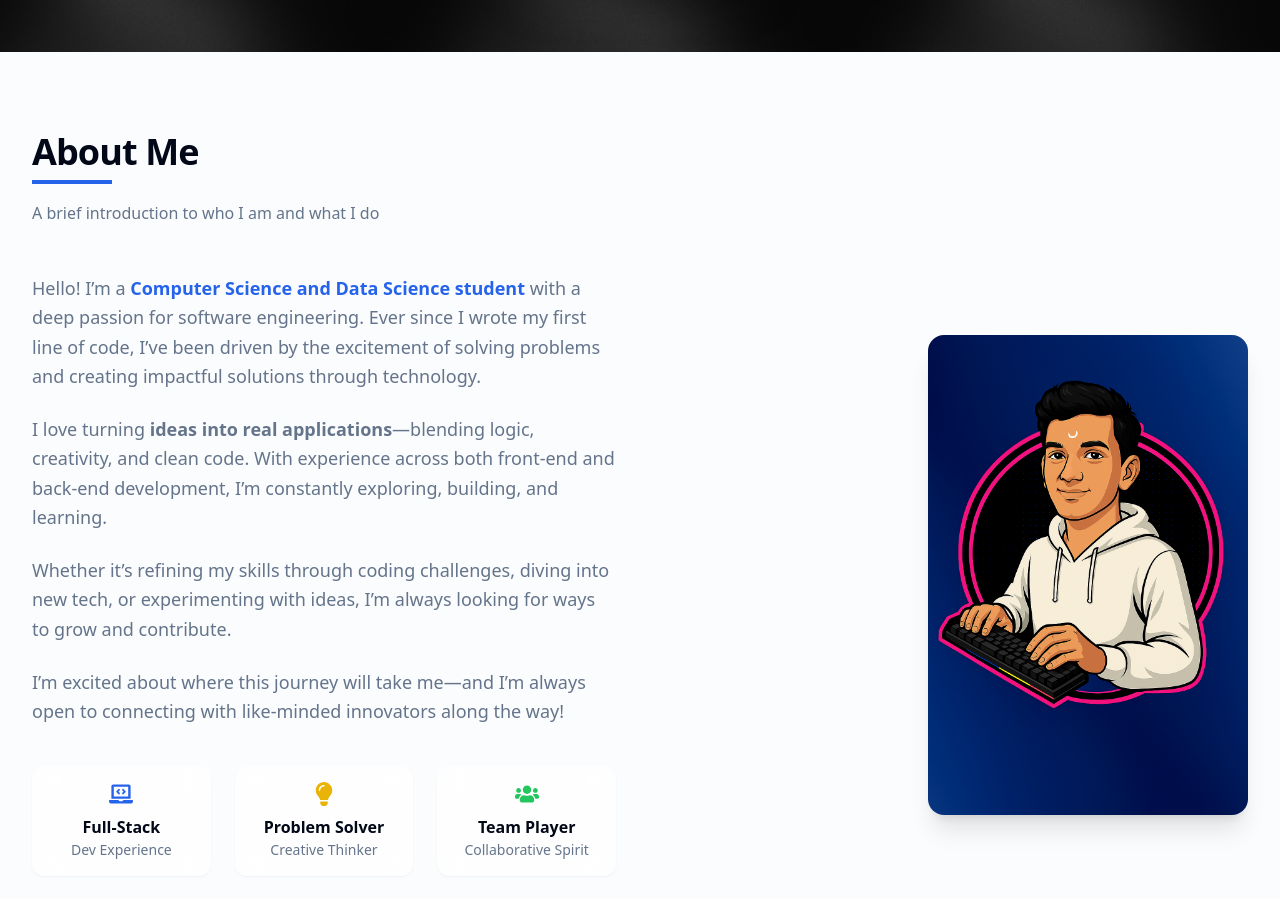
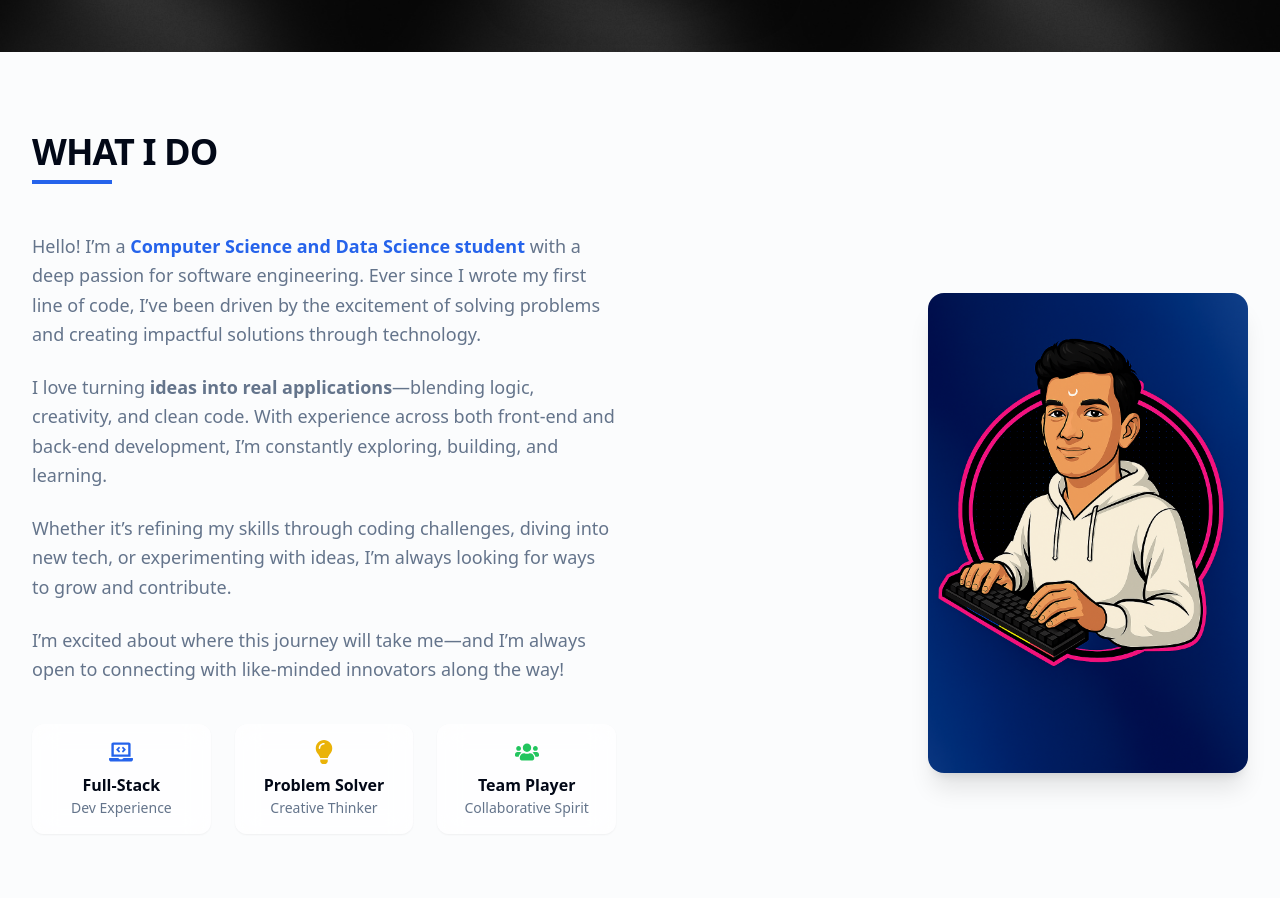
Before and after one commit to Mahadevan2005/Latest_Portfolio, a React (Vite) app: page / in a window 1280 px wide. Shown: the part 780-1678 px from the top of the page. Built offline with nearby package versions, Linux system fonts and the light colour scheme.

Commit message:
Updated About.tsx

```diff
--- a/src/components/Home/About.tsx
+++ b/src/components/Home/About.tsx
@@ -6,24 +6,23 @@ import ghibliPic from "../../public/Mahadevan_Ghibli.png";
 
 const About = () => {
   const [ref, inView] = useInView({
-    triggerOnce: true,
-    threshold: 0.1,
-  });
+  triggerOnce: true,
+  threshold: 0.2, // triggers earlier
+  rootMargin: "0px 0px -10% 0px", // helps mobile trigger faster
+});
 
   return (
     <section id="about" className="section bg-muted/30">
       <div className="container-custom">
         <SectionHeading
-          title="About Me"
-          subtitle="A brief introduction to who I am and what I do"
+          title="WHAT I DO"
         />
 
         <div className="grid grid-cols-1 lg:grid-cols-2 gap-12 items-center">
           {/* Text Content */}
           <motion.div
-            ref={ref}
             initial={{ opacity: 0, x: -30 }}
-            animate={inView ? { opacity: 1, x: 0 } : {}}
+            whileInView={{ opacity: 1, x: 0 }}
             transition={{ duration: 0.6 }}
             className="space-y-6"
           >
```
